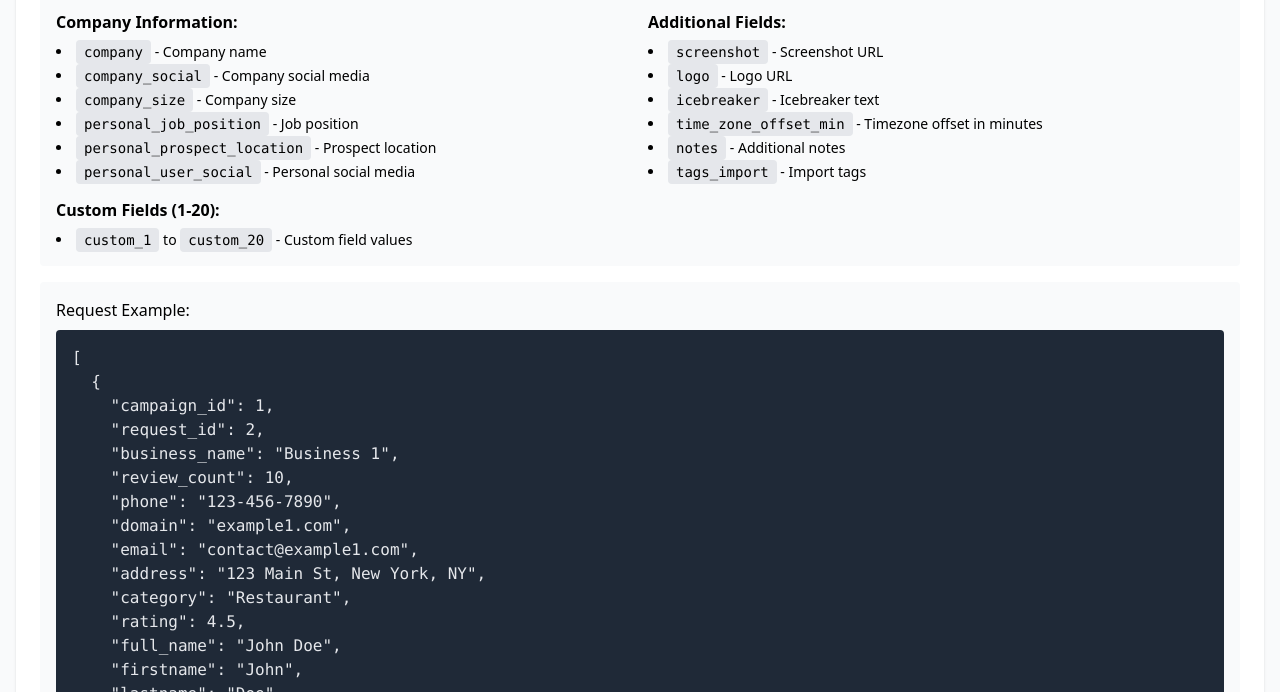
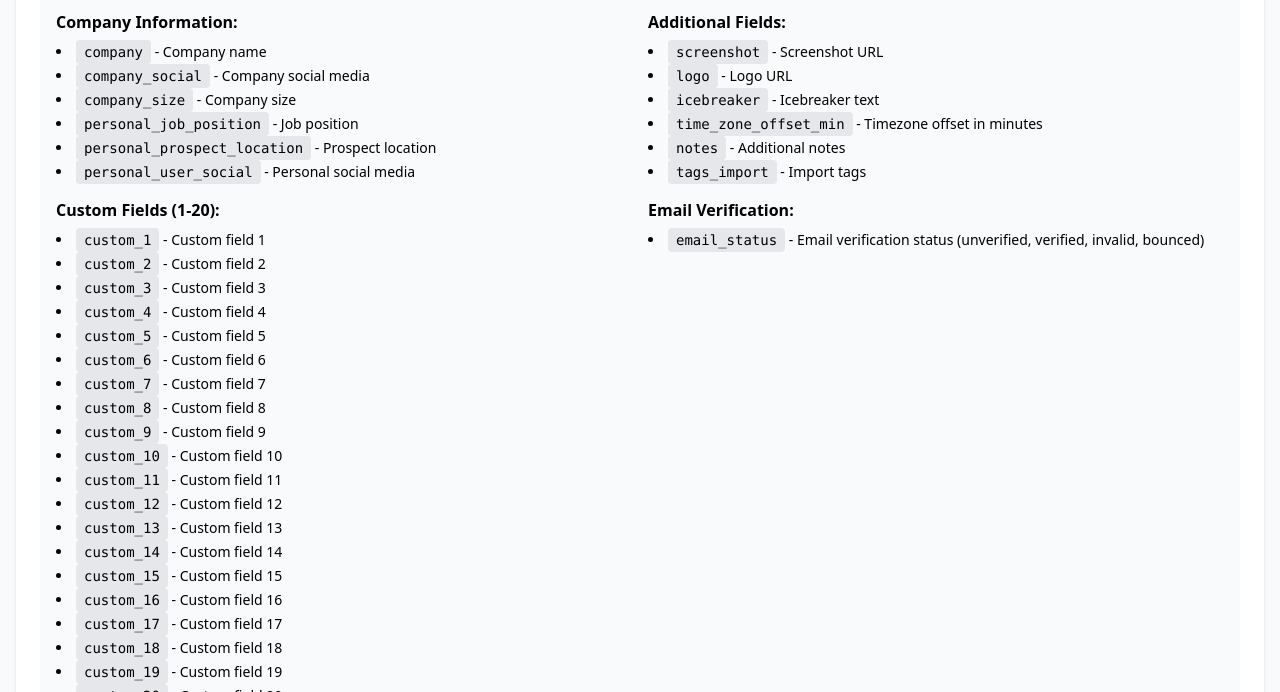
Before and after one commit to serhii-samborskyi/MapsData, a FastAPI app: page /docs/api in a window 1280 px wide. Shown: the part 5808-6500 px from the top of the page. Run offline with FastAPI, Linux system fonts and the light colour scheme; some libraries are stand-ins or nearby versions.

Commit message:
Assistant checkpoint: Add email_status field for email verification
Assistant generated file changes:
- database.py: Add email_status field to contacts table, Add email_status to new columns list
- main.py: Add email_status field to contacts API endpoint, Add email_status parameter to contact insertion, Add email verification status update endpoint
- templates/docs.html: Add email_status field to API documentation

---

User prompt:

can you please ad "email_status" field to database , to be able to implement email verification in the app (using api of external services )

Replit-Commit-Author: Assistant
Replit-Commit-Session-Id: 944223f2-a2dc-4b1b-99da-acee57b2c713

```diff
--- a/database.py
+++ b/database.py
@@ -90,6 +90,7 @@ def init_db():
                 custom_18 TEXT,
                 custom_19 TEXT,
                 custom_20 TEXT,
+                email_status TEXT DEFAULT 'unverified',
                 FOREIGN KEY (campaign_id) REFERENCES search_campaigns(id),
                 FOREIGN KEY (request_id) REFERENCES requests(id)
             )
@@ -166,7 +167,8 @@ def init_db():
                 ('custom_17', 'TEXT'),
                 ('custom_18', 'TEXT'),
                 ('custom_19', 'TEXT'),
-                ('custom_20', 'TEXT')
+                ('custom_20', 'TEXT'),
+                ('email_status', 'TEXT DEFAULT \'unverified\'')
             ]
 
             # Add missing columns
--- a/main.py
+++ b/main.py
@@ -260,12 +260,12 @@ async def save_contacts(request: Request):
                     full_name, industry, city, www, firstname, lastname, company, country, company_social, company_size, personal_job_position, personal_prospect_location,
                     personal_user_social, screenshot, logo, state, icebreaker, time_zone_offset_min, notes, tags_import,
                     custom_1, custom_2, custom_3, custom_4, custom_5, custom_6, custom_7, custom_8, custom_9, custom_10,
-                    custom_11, custom_12, custom_13, custom_14, custom_15, custom_16, custom_17, custom_18, custom_19, custom_20)
+                    custom_11, custom_12, custom_13, custom_14, custom_15, custom_16, custom_17, custom_18, custom_19, custom_20, email_status)
                    VALUES (?, ?, ?, ?, ?, ?, ?, ?, ?, ?, ?, ?, ?, ?, ?, ?,
                            ?, ?, ?, ?, ?, ?, ?, ?, ?, ?, ?, ?,
                            ?, ?, ?, ?, ?, ?, ?, ?,
                            ?, ?, ?, ?, ?, ?, ?, ?, ?, ?,
-                           ?, ?, ?, ?, ?, ?, ?, ?, ?, ?)""",
+                           ?, ?, ?, ?, ?, ?, ?, ?, ?, ?, ?)""",
                 (
                     contact.get('address'),
                     contact.get('business_name', contact.get('title')),
@@ -323,7 +323,8 @@ async def save_contacts(request: Request):
                     contact.get('custom_17'),
                     contact.get('custom_18'),
                     contact.get('custom_19'),
-                    contact.get('custom_20')
+                    contact.get('custom_20'),
+                    contact.get('email_status', 'unverified')
                 )
             )
             saved_contacts.append({
@@ -334,6 +335,80 @@ async def save_contacts(request: Request):
 
         conn.commit()
     return {"status": "Contacts saved successfully", "saved_contacts": saved_contacts}
+
+@app.post("/api/campaign/{campaign_id}/email_verify")
+async def update_email_verification_status(campaign_id: int, request: Request):
+    data = await request.json()
+
+    # Check if it's a batch update or single update
+    if 'contacts' in data:
+        # Batch update
+        contacts = data.get('contacts', [])
+        if not contacts:
+            raise HTTPException(status_code=400, detail="No contacts provided in batch")
+        if len(contacts) > 100:
+            raise HTTPException(status_code=400, detail="Batch size cannot exceed 100 contacts")
+
+        updated_count = 0
+        failed_updates = []
+
+        with get_db() as conn:
+            cursor = conn.cursor()
+            for contact in contacts:
+                contact_id = contact.get('id')
+                email_status = contact.get('email_status')
+
+                if not contact_id or not email_status:
+                    failed_updates.append({"id": contact_id, "error": "Missing id or email_status"})
+                    continue
+
+                if email_status not in ['unverified', 'verified', 'invalid', 'bounced']:
+                    failed_updates.append({"id": contact_id, "error": "Invalid email_status"})
+                    continue
+
+                cursor.execute("""
+                    UPDATE contacts
+                    SET email_status = ?
+                    WHERE id = ? AND campaign_id = ?
+                """, (email_status, contact_id, campaign_id))
+
+                if cursor.rowcount > 0:
+                    updated_count += 1
+                else:
+                    failed_updates.append({"id": contact_id, "error": "Contact not found"})
+
+            conn.commit()
+
+        return {
+            "status": "Batch verification update completed",
+            "updated_count": updated_count,
+            "failed_count": len(failed_updates),
+            "failed_updates": failed_updates
+        }
+    else:
+        # Single update
+        contact_id = data.get('id')
+        email_status = data.get('email_status')
+
+        if not contact_id or not email_status:
+            raise HTTPException(status_code=400, detail="Missing id or email_status in request body")
+
+        if email_status not in ['unverified', 'verified', 'invalid', 'bounced']:
+            raise HTTPException(status_code=400, detail="Invalid email_status. Must be: unverified, verified, invalid, or bounced")
+
+        with get_db() as conn:
+            cursor = conn.cursor()
+            cursor.execute("""
+                UPDATE contacts
+                SET email_status = ?
+                WHERE id = ? AND campaign_id = ?
+            """, (email_status, contact_id, campaign_id))
+            conn.commit()
+
+            if cursor.rowcount == 0:
+                raise HTTPException(status_code=404, detail="Contact not found")
+
+            return {"status": "Email verification status updated successfully"}
 
 @app.post("/api/campaign/{campaign_id}/email_update")
 async def update_contact_email(campaign_id: int, data: dict):
--- a/templates/docs.html
+++ b/templates/docs.html
@@ -1,4 +1,3 @@
-
 <!DOCTYPE html>
 <html lang="en">
 <head>
@@ -316,7 +315,32 @@
                         <div>
                             <h4 class="font-semibold mb-2">Custom Fields (1-20):</h4>
                             <ul class="list-disc list-inside space-y-1 text-sm">
-                                <li><code class="bg-gray-200 px-2 py-1 rounded">custom_1</code> to <code class="bg-gray-200 px-2 py-1 rounded">custom_20</code> - Custom field values</li>
+                                <li><code class="bg-gray-200 px-2 py-1 rounded">custom_1</code> - Custom field 1</li>
+                                <li><code class="bg-gray-200 px-2 py-1 rounded">custom_2</code> - Custom field 2</li>
+                                <li><code class="bg-gray-200 px-2 py-1 rounded">custom_3</code> - Custom field 3</li>
+                                <li><code class="bg-gray-200 px-2 py-1 rounded">custom_4</code> - Custom field 4</li>
+                                <li><code class="bg-gray-200 px-2 py-1 rounded">custom_5</code> - Custom field 5</li>
+                                <li><code class="bg-gray-200 px-2 py-1 rounded">custom_6</code> - Custom field 6</li>
+                                <li><code class="bg-gray-200 px-2 py-1 rounded">custom_7</code> - Custom field 7</li>
+                                <li><code class="bg-gray-200 px-2 py-1 rounded">custom_8</code> - Custom field 8</li>
+                                <li><code class="bg-gray-200 px-2 py-1 rounded">custom_9</code> - Custom field 9</li>
+                                <li><code class="bg-gray-200 px-2 py-1 rounded">custom_10</code> - Custom field 10</li>
+                                <li><code class="bg-gray-200 px-2 py-1 rounded">custom_11</code> - Custom field 11</li>
+                                <li><code class="bg-gray-200 px-2 py-1 rounded">custom_12</code> - Custom field 12</li>
+                                <li><code class="bg-gray-200 px-2 py-1 rounded">custom_13</code> - Custom field 13</li>
+                                <li><code class="bg-gray-200 px-2 py-1 rounded">custom_14</code> - Custom field 14</li>
+                                <li><code class="bg-gray-200 px-2 py-1 rounded">custom_15</code> - Custom field 15</li>
+                                <li><code class="bg-gray-200 px-2 py-1 rounded">custom_16</code> - Custom field 16</li>
+                                <li><code class="bg-gray-200 px-2 py-1 rounded">custom_17</code> - Custom field 17</li>
+                                <li><code class="bg-gray-200 px-2 py-1 rounded">custom_18</code> - Custom field 18</li>
+                                <li><code class="bg-gray-200 px-2 py-1 rounded">custom_19</code> - Custom field 19</li>
+                                <li><code class="bg-gray-200 px-2 py-1 rounded">custom_20</code> - Custom field 20</li>
+                            </ul>
+                        </div>
+                        <div>
+                            <h4 class="font-semibold mb-2">Email Verification:</h4>
+                            <ul class="list-disc list-inside space-y-1 text-sm">
+                                <li><code class="bg-gray-200 px-2 py-1 rounded">email_status</code> - Email verification status (unverified, verified, invalid, bounced)</li>
                             </ul>
                         </div>
                     </div>
```
